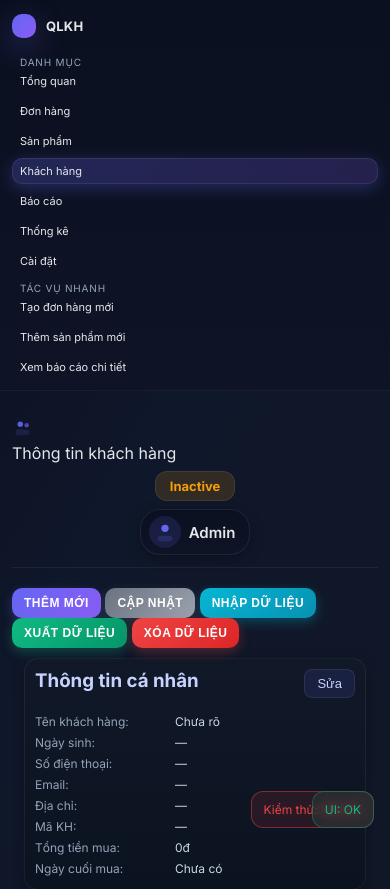
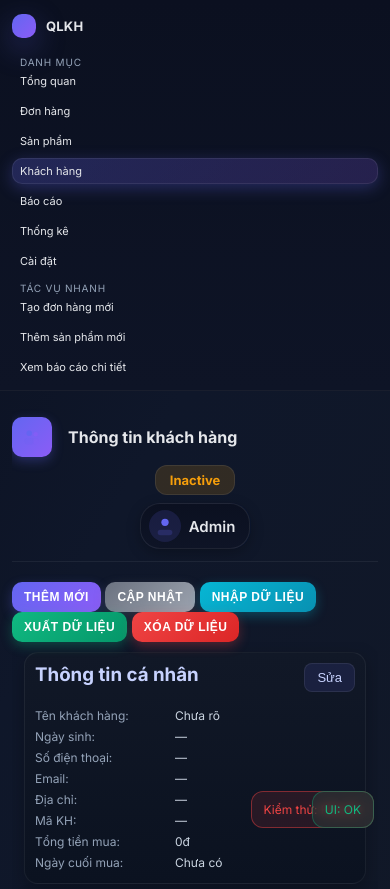
Before and after one commit to Stewiclez27425/UNG-DUNG-QUAN-LY-KHACH-HANG, a Flask app: page /customer-dashboard in a window 390 px wide. Shown: the top 889 px of the page. Run offline with Flask 3, Linux system fonts and the light colour scheme; parts of the project's set-up code (start-up, migrations or seed data) failed here and were passed over.

Commit message:
Update style.css
Optimimize for all resolution

```diff
--- a/static/style.css
+++ b/static/style.css
@@ -62,14 +62,147 @@
 
 /* Header */
 .header {
-    display: flex; justify-content: space-between; align-items: center; padding: 16px 0 12px 0; margin-bottom: 20px; border-bottom: 1px solid rgba(255,255,255,0.06);
+    display: flex;
+    justify-content: space-between;
+    align-items: center;
+    padding: 16px 0 12px 0;
+    margin-bottom: 20px;
+    border-bottom: 1px solid rgba(255,255,255,0.06);
+    width: 100%;
+    max-width: 100%;
+    overflow: hidden;
+    box-sizing: border-box;
 }
-.header-actions { display: flex; align-items: center; gap: 16px; }
-.header .customer { display: flex; align-items: center; }
-.header .customer-name { font-size: 22px; font-weight: 700; margin-right: 18px; color: #e5e7eb; }
-.header .status, .customer-group { background: rgba(245,158,11,0.15); color: var(--warn); padding: 6px 14px; border-radius: 12px; font-size: 13px; font-weight: 700; border: 1px solid rgba(255,255,255,0.08); }
-.header .actions button { margin-left: 10px; padding: 10px 18px; border: 1px solid rgba(255,255,255,0.08); border-radius: 10px; background: var(--panel); color: #e5e7eb; font-size: 14px; cursor: pointer; transition: all 0.3s; }
-.header .actions button:hover { background: rgba(99,102,241,0.15); transform: translateY(-2px); box-shadow: 0 4px 12px rgba(99,102,241,0.2); }
+.header-actions {
+    display: flex;
+    align-items: center;
+    gap: 16px;
+    flex-shrink: 0;
+    min-width: 0;
+}
+.header .customer {
+    display: flex;
+    align-items: center;
+    min-width: 0;
+    flex: 1;
+}
+.header .customer-name {
+    font-size: 22px;
+    font-weight: 700;
+    margin-right: 18px;
+    color: #e5e7eb;
+    white-space: nowrap;
+    overflow: hidden;
+    text-overflow: ellipsis;
+    max-width: 100%;
+}
+.header .status, .customer-group {
+    background: rgba(245,158,11,0.15);
+    color: var(--warn);
+    padding: 6px 14px;
+    border-radius: 12px;
+    font-size: 13px;
+    font-weight: 700;
+    border: 1px solid rgba(255,255,255,0.08);
+    white-space: nowrap;
+    flex-shrink: 0;
+}
+.header .actions button {
+    margin-left: 10px;
+    padding: 10px 18px;
+    border: 1px solid rgba(255,255,255,0.08);
+    border-radius: 10px;
+    background: var(--panel);
+    color: #e5e7eb;
+    font-size: 14px;
+    cursor: pointer;
+    transition: all 0.3s;
+    white-space: nowrap;
+    flex-shrink: 0;
+}
+.header .actions button:hover {
+    background: rgba(99,102,241,0.15);
+    transform: translateY(-2px);
+    box-shadow: 0 4px 12px rgba(99,102,241,0.2);
+}
+
+/* Header logo and title */
+.header-logo {
+    display: flex;
+    align-items: center;
+    gap: 16px;
+    min-width: 0;
+    flex: 1;
+}
+
+.logo-box {
+    width: 40px;
+    height: 40px;
+    background: linear-gradient(135deg, #6366f1, #8b5cf6);
+    border-radius: 10px;
+    display: flex;
+    align-items: center;
+    justify-content: center;
+    flex-shrink: 0;
+    box-shadow: 0 4px 12px rgba(99,102,241,0.3);
+}
+
+.header-title {
+    font-size: 22px;
+    font-weight: 700;
+    color: #e5e7eb;
+    white-space: nowrap;
+    overflow: hidden;
+    text-overflow: ellipsis;
+    min-width: 0;
+}
+
+/* Common Header Component */
+.header-left {
+    display: flex;
+    align-items: center;
+    gap: 16px;
+    min-width: 0;
+    flex: 1;
+}
+
+.header-status {
+    background: rgba(245,158,11,0.15);
+    color: var(--warn);
+    padding: 6px 14px;
+    border-radius: 12px;
+    font-size: 13px;
+    font-weight: 700;
+    border: 1px solid rgba(255,255,255,0.08);
+    white-space: nowrap;
+    flex-shrink: 0;
+}
+
+/* Header status color variants */
+.header-status.group-active {
+    background: rgba(16,185,129,0.15);
+    color: var(--ok);
+}
+
+.header-status.group-inactive {
+    background: rgba(107,114,128,0.15);
+    color: var(--muted);
+}
+
+.header-status.group-vip {
+    background: rgba(239,68,68,0.15);
+    color: var(--bad);
+}
+
+.header-status.group-loyal {
+    background: rgba(16,185,129,0.15);
+    color: var(--ok);
+}
+
+.header-status.group-potential {
+    background: rgba(245,158,11,0.15);
+    color: var(--warn);
+}
 
 /* Cards & Content blocks */
 .info, .purchase, .history {
@@ -245,6 +378,7 @@
     .brand-name { font-size: 15px; }
     .menu a { padding: 9px 11px; font-size: 13px; }
     .header .customer-name { font-size: 20px; }
+    .header-title { font-size: 20px; }
     .info, .purchase, .history { padding: 20px; }
 }
 
@@ -256,6 +390,7 @@
     .brand-name { font-size: 14px; }
     .menu a { padding: 8px 10px; font-size: 12px; }
     .header .customer-name { font-size: 18px; }
+    .header-title { font-size: 18px; }
     .info, .purchase, .history { padding: 16px; margin-bottom: 20px; }
     .info, .purchase { min-width: 280px; }
     .history { min-width: 500px; }
@@ -270,6 +405,7 @@
         padding: 16px 20px;
         border-right: none;
         border-bottom: 1px solid rgba(255,255,255,0.06);
+        overflow-y: visible;
     }
     .content { padding: 16px 18px; }
     .brand { padding: 8px 0 16px; }
@@ -277,6 +413,7 @@
     .menu a { flex: 1 1 auto; min-width: 120px; text-align: center; }
     .menu-group { margin-top: 12px; }
     .header .customer-name { font-size: 16px; }
+    .header-title { font-size: 16px; }
     .info, .purchase, .history { padding: 14px; margin-bottom: 16px; }
     .info, .purchase { min-width: unset; }
     .history { min-width: unset; }
@@ -291,6 +428,7 @@
         padding: 12px 16px;
         border-right: none;
         border-bottom: 1px solid rgba(255,255,255,0.06);
+        overflow-y: visible;
     }
     .content { padding: 12px 16px; }
     .brand { padding: 6px 0 12px; }
@@ -301,6 +439,7 @@
     .menu-group { margin-top: 10px; font-size: 11px; }
     .header { flex-direction: column; align-items: flex-start; gap: 12px; }
     .header .customer-name { font-size: 18px; margin-right: 0; }
+    .header-title { font-size: 18px; }
     .header-actions { width: 100%; justify-content: space-between; }
     .info, .purchase, .history { padding: 12px; margin-bottom: 12px; }
     .info-table td, .purchase-table td { padding: 4px 0; font-size: 13px; }
@@ -316,6 +455,7 @@
         padding: 10px 12px;
         border-right: none;
         border-bottom: 1px solid rgba(255,255,255,0.06);
+        overflow-y: visible;
     }
     .content { padding: 10px 12px; }
     .brand { padding: 4px 0 10px; }
@@ -326,6 +466,7 @@
     .menu-group { margin-top: 8px; font-size: 10px; }
     .header { flex-direction: column; align-items: flex-start; gap: 8px; }
     .header .customer-name { font-size: 16px; margin-right: 0; }
+    .header-title { font-size: 16px; }
     .header-actions { width: 100%; flex-direction: column; gap: 8px; }
     .header .actions button { margin-left: 0; width: 100%; }
     .info, .purchase, .history { padding: 10px; margin-bottom: 10px; }
@@ -342,6 +483,7 @@
     .brand-name { font-size: 20px; }
     .menu a { padding: 14px 18px; font-size: 16px; }
     .header .customer-name { font-size: 24px; }
+    .header-title { font-size: 24px; }
     .info, .purchase, .history { padding: 28px; }
 }
 
```
